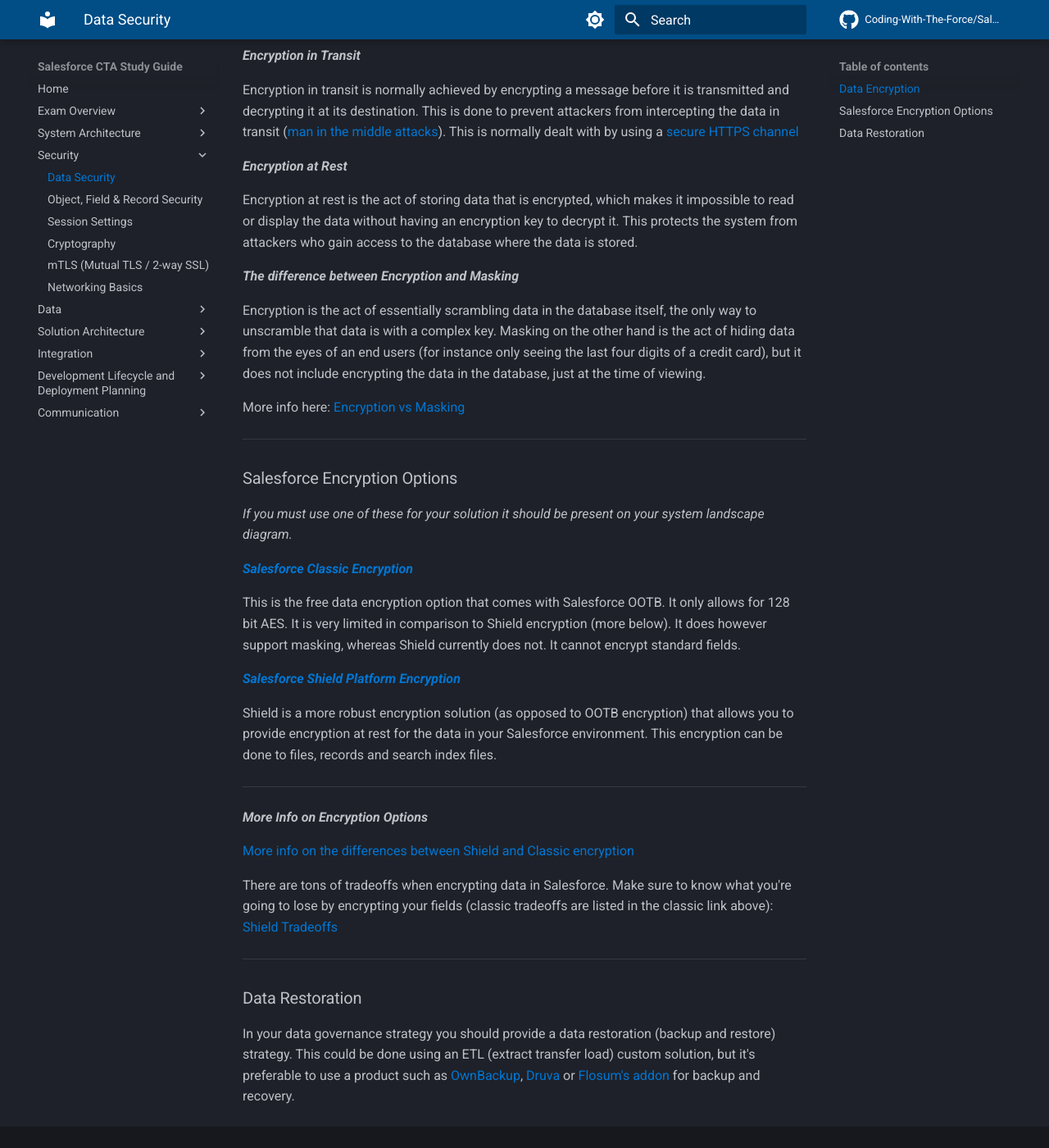
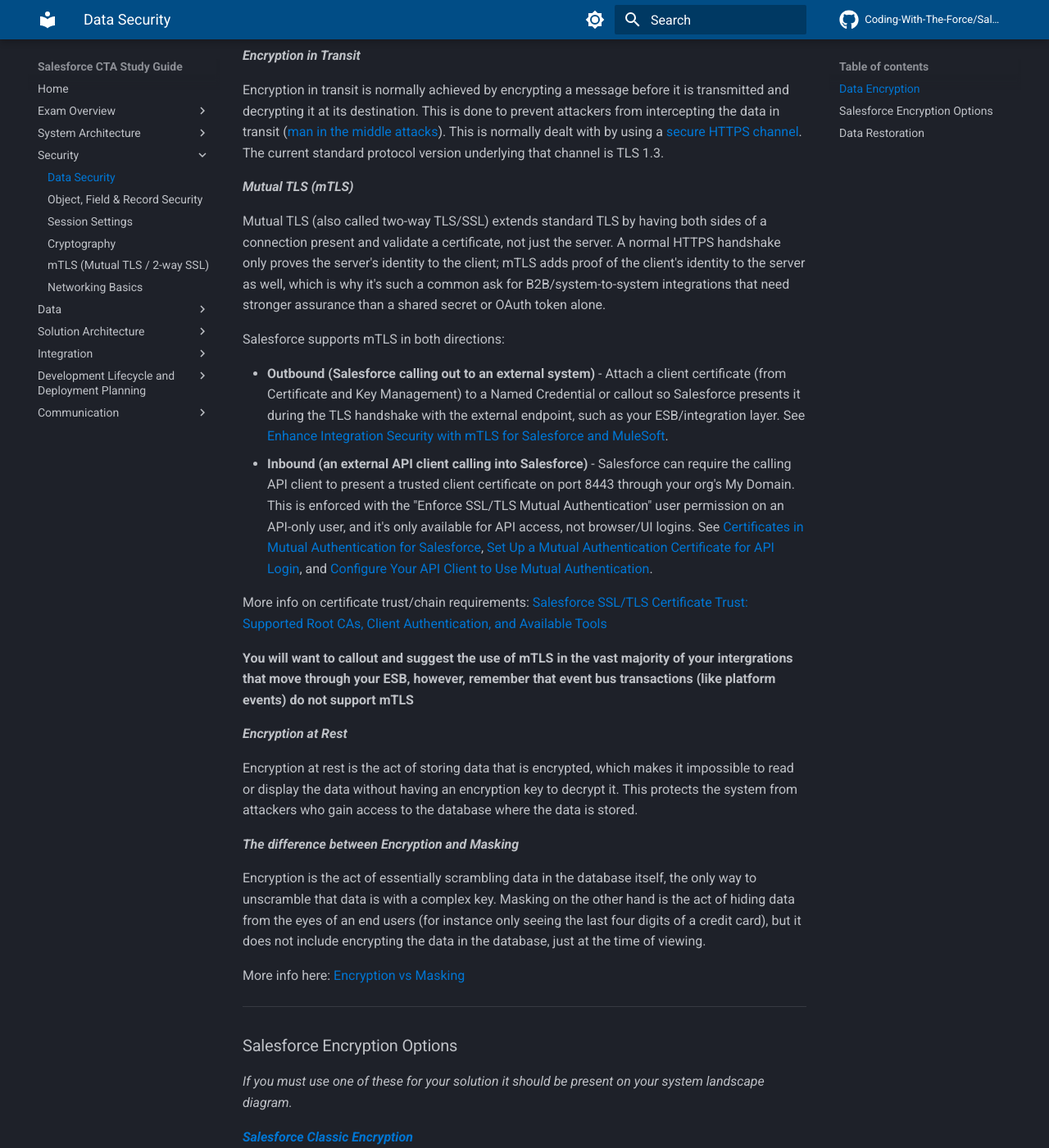
Before and after one commit to Coding-With-The-Force/Salesforce-CTA-Study-Guide, an MkDocs documentation site: the page built from docs/05)-Data-Security.md, in a window 1280 px wide and 1400 px high, scrolled down 321 px. Shown: the whole window at 82% size. Built offline with MkDocs 1.6.1 and Material for MkDocs 9.7.7, drawn with Linux system fonts in a browser that asks for light colours; comment, search, counter and statistics services are not loaded; some of the changed text lies outside the part shown.

Commit message:
Updates to data security page

```diff
--- a/docs/05)-Data-Security.md
+++ b/docs/05)-Data-Security.md
@@ -10,7 +10,20 @@
 
 **_Encryption in Transit_**
 
-Encryption in transit is normally achieved by encrypting a message before it is transmitted and decrypting it at its destination. This is done to prevent attackers from intercepting the data in transit ([man in the middle attacks](https://en.wikipedia.org/wiki/Man-in-the-middle_attack)). This is normally dealt with by using a [secure HTTPS channel](https://en.wikipedia.org/wiki/HTTPS)
+Encryption in transit is normally achieved by encrypting a message before it is transmitted and decrypting it at its destination. This is done to prevent attackers from intercepting the data in transit ([man in the middle attacks](https://en.wikipedia.org/wiki/Man-in-the-middle_attack)). This is normally dealt with by using a [secure HTTPS channel](https://en.wikipedia.org/wiki/HTTPS). The current standard protocol version underlying that channel is TLS 1.3.
+
+**_Mutual TLS (mTLS)_**
+
+Mutual TLS (also called two-way TLS/SSL) extends standard TLS by having both sides of a connection present and validate a certificate, not just the server. A normal HTTPS handshake only proves the server's identity to the client; mTLS adds proof of the client's identity to the server as well, which is why it's such a common ask for B2B/system-to-system integrations that need stronger assurance than a shared secret or OAuth token alone.
+
+Salesforce supports mTLS in both directions:
+
+* **Outbound (Salesforce calling out to an external system)** - Attach a client certificate (from Certificate and Key Management) to a Named Credential or callout so Salesforce presents it during the TLS handshake with the external endpoint, such as your ESB/integration layer. See [Enhance Integration Security with mTLS for Salesforce and MuleSoft](https://developer.salesforce.com/blogs/2025/10/enhance-integration-security-with-mtls-for-salesforce-and-mulesoft).
+* **Inbound (an external API client calling into Salesforce)** - Salesforce can require the calling API client to present a trusted client certificate on port 8443 through your org's My Domain. This is enforced with the "Enforce SSL/TLS Mutual Authentication" user permission on an API-only user, and it's only available for API access, not browser/UI logins. See [Certificates in Mutual Authentication for Salesforce](https://help.salesforce.com/s/articleView?id=000383575&language=en_US&type=1), [Set Up a Mutual Authentication Certificate for API Login](https://help.salesforce.com/s/articleView?language=en_US&id=sf.security_keys_uploading_mutual_auth_cert.htm&type=5), and [Configure Your API Client to Use Mutual Authentication](https://help.salesforce.com/s/articleView?language=en_US&id=sf.security_keys_uploading_mutual_auth_cert_api.htm&type=5).
+
+More info on certificate trust/chain requirements: [Salesforce SSL/TLS Certificate Trust: Supported Root CAs, Client Authentication, and Available Tools](https://help.salesforce.com/s/articleView?id=000385468&language=en_US&type=1)
+
+**You will want to callout and suggest the use of mTLS in the vast majority of your intergrations that move through your ESB, however, remember that event bus transactions (like platform events) do not support mTLS**
 
 **_Encryption at Rest_**
 
@@ -35,6 +48,8 @@
 
 Shield is a more robust encryption solution (as opposed to OOTB encryption) that allows you to provide encryption at rest for the data in your Salesforce environment. This encryption can be done to files, records and search index files.
 
+**_[Full Database Encryption](https://help.salesforce.com/s/articleView?id=xcloud.security_pe_tle_database_encryption.htm&type=5)_** - This is a newer option as of 2026. If your org has a shield license it will enable you to encrypt your entire database instead of select fields. It also comes with the added benefit that none of the field level limits/restrictions for encrypted fields effect you when you enable this option. It's the safest option these days with the fewest drawbacks.
+
 ---
 
 **_More Info on Encryption Options_**
@@ -48,4 +63,6 @@
 
 ### Data Restoration
 
-In your data governance strategy you should provide a data restoration (backup and restore) strategy. This could be done using an ETL (extract transfer load) custom solution, but it's preferable to use a product such as [OwnBackup](https://appexchange.salesforce.com/appxListingDetail?listingId=a0N30000007p6RYEAY), [Druva](https://appexchange.salesforce.com/appxListingDetail?listingId=a0N3A00000EfHKwUAN) or [Flosum's addon](https://appexchange.salesforce.com/appxListingDetail?listingId=a0N3A00000FYEFAUA5) for backup and recovery.
+In the data governance requirements on the exam you may need to provide a data restoration (backup and restore) strategy. This could be done using an ETL (extract transfer load) custom solution, but it's preferable to use a product such as [Salesforce Data Backup and Recovery (Previously OwnBackup)](https://appexchange.salesforce.com/appxListingDetail?listingId=a0N30000007p6RYEAY), [Druva](https://appexchange.salesforce.com/appxListingDetail?listingId=a0N3A00000EfHKwUAN) or [Flosum's addon](https://appexchange.salesforce.com/appxListingDetail?listingId=a0N3A00000FYEFAUA5) for backup and recovery.
+
+You do not need to know these inside and out, just generally that they do exist, they are available pre-built products, and their high level offerings.
```
